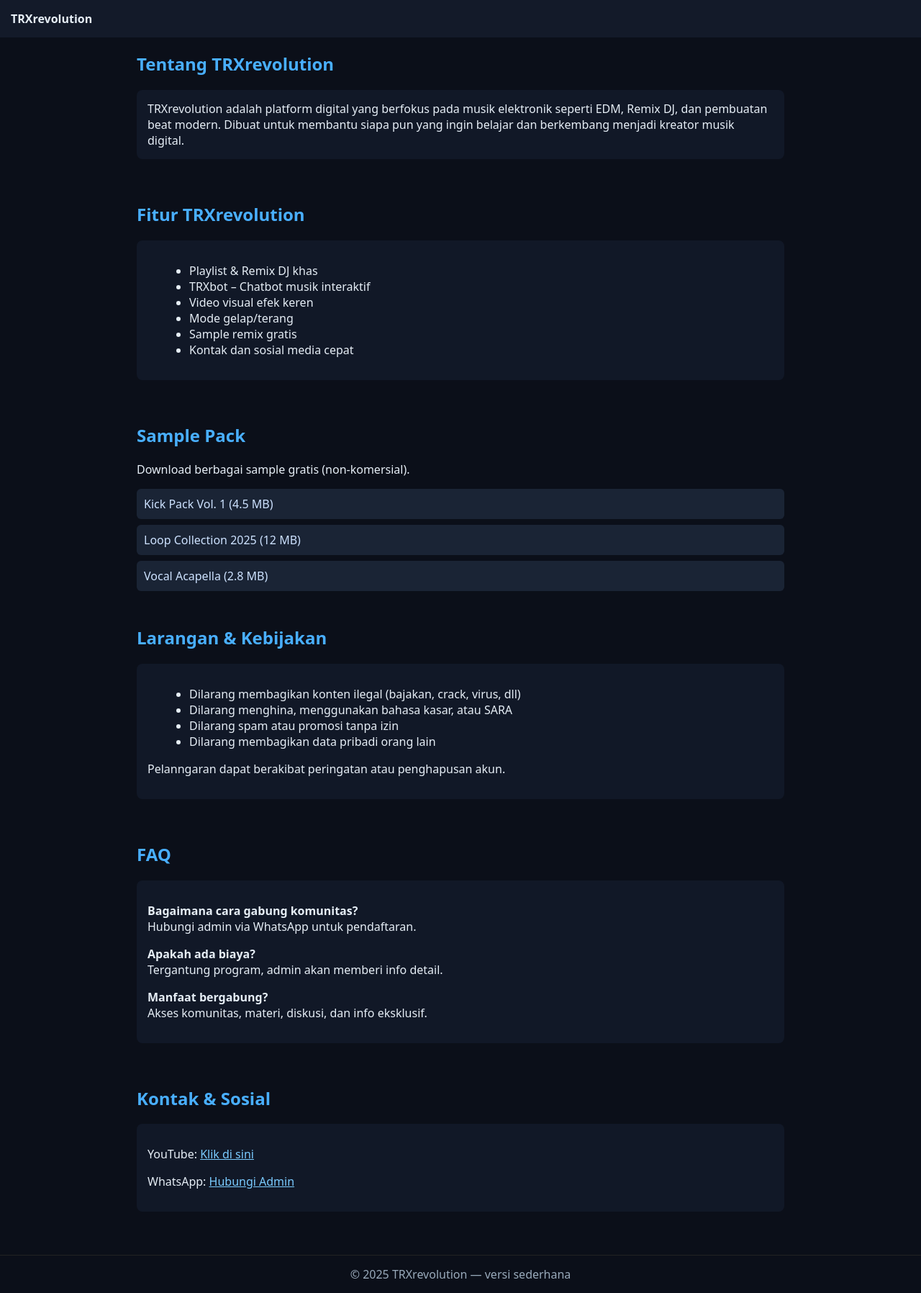
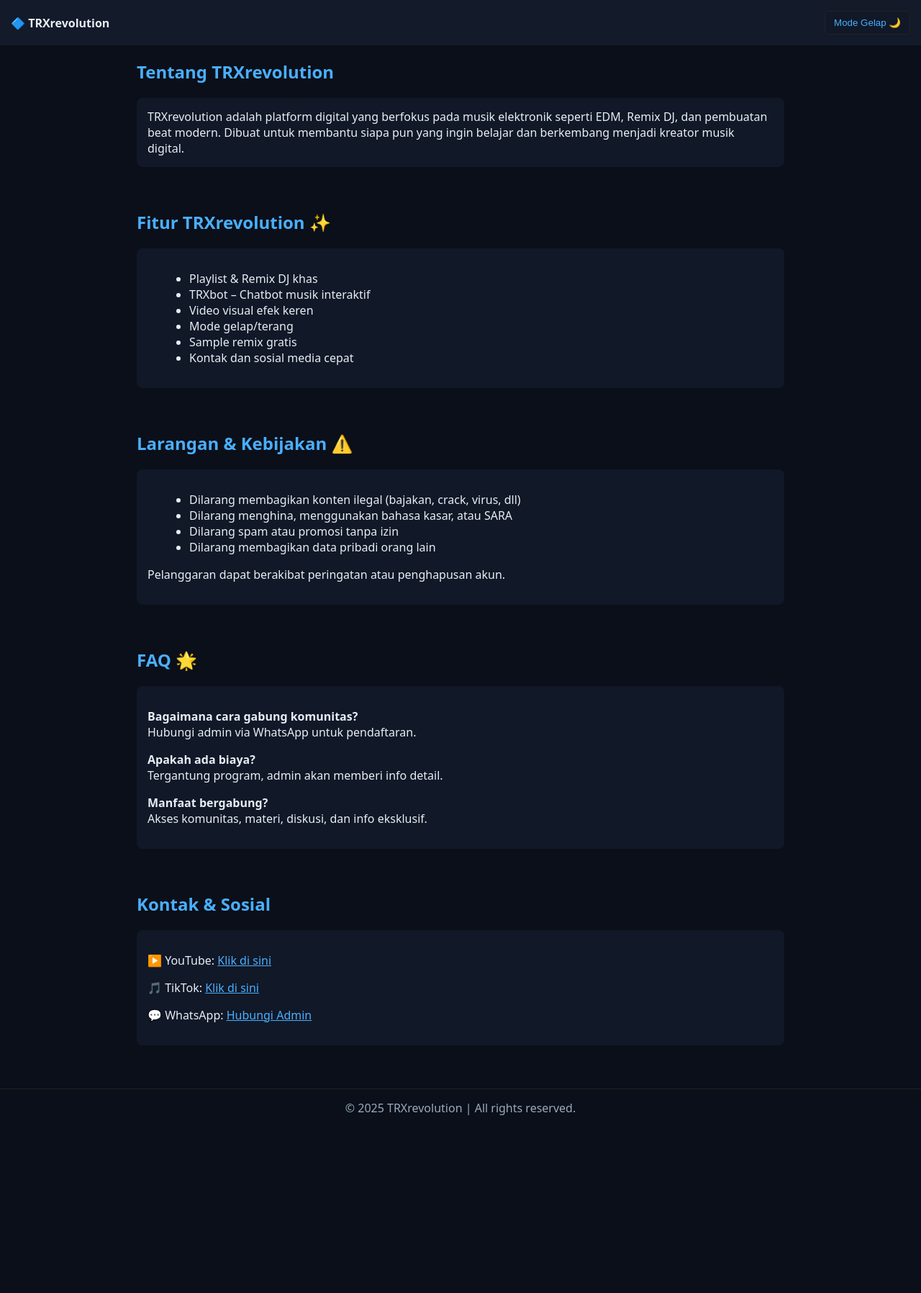
Before and after one commit to TRXrevolution/TRXrevolution, a plain HTML site: page index.html in a window 1280 px wide. Shown: the whole page at 72% size. After the commit the page ends 1565 px from the top, so only its background shows below. Drawn offline with Linux system fonts and the light colour scheme.

Commit message:
Update index.html
Added CSS variables for theming and updated styles for dark and light modes. Enhanced header and footer with icons and improved accessibility.

```diff
--- a/index.html
+++ b/index.html
@@ -5,12 +5,32 @@
   <meta name="viewport" content="width=device-width, initial-scale=1.0">
   <title>TRXrevolution - Simple</title>
   <style>
+    :root {
+      --bg: #0b0f19;
+      --text: #e6eef6;
+      --card: #111827;
+      --accent: #49afff;
+      --border: #222;
+      --sample: #1a2435;
+    }
+
+    body.light {
+      --bg: #f2f6ff;
+      --text: #1a1a1a;
+      --card: #ffffff;
+      --accent: #0066cc;
+      --border: #ddd;
+      --sample: #f1f6ff;
+    }
+
     body {
       font-family: system-ui, sans-serif;
       margin: 0;
-      background: #0b0f19;
-      color: #e6eef6;
+      background: var(--bg);
+      color: var(--text);
+      transition: background 0.3s, color 0.3s;
     }
+
     header {
       padding: 15px;
       display: flex;
@@ -18,11 +38,18 @@
       align-items: center;
       background: #131a29;
     }
+
+    /* Light mode khusus header */
+    body.light header {
+      background: #dbe7ff;
+    }
+
     nav a {
-      color: #7acbff;
+      color: var(--accent);
       margin: 0 10px;
       text-decoration: none;
     }
+
     .banner {
       background: #000;
       height: 180px;
@@ -32,44 +59,74 @@
       color: #fff;
       text-align: center;
     }
+
     section {
       padding: 20px;
       max-width: 900px;
       margin: auto;
     }
+
     h2 {
       margin-top: 0;
-      color: #49afff;
+      color: var(--accent);
     }
+
     .card {
-      background: #111827;
+      background: var(--card);
       padding: 15px;
       border-radius: 8px;
       margin-bottom: 20px;
+      transition: background 0.3s;
     }
+
     ul { margin-left: 18px; }
+
     footer {
       padding: 15px;
       text-align: center;
       color: #99aabb;
       margin-top: 20px;
-      border-top: 1px solid #222;
+      border-top: 1px solid var(--border);
     }
+
+    body.light footer {
+      color: #555;
+    }
+
     .sample-item {
       display: block;
-      background: #1a2435;
+      background: var(--sample);
       padding: 10px;
       border-radius: 6px;
       text-decoration: none;
-      color: #cde2ff;
+      color: var(--accent);
       margin-bottom: 8px;
+      transition: background 0.3s;
     }
+
+    /* Tombol toggle tema */
+    #themeToggle {
+      cursor: pointer;
+      padding: 8px 12px;
+      background: var(--card);
+      color: var(--accent);
+      border: 1px solid var(--border);
+      border-radius: 6px;
+      transition: 0.3s;
+    }
+
+    #themeToggle:hover {
+      opacity: 0.7;
+    }
+
   </style>
 </head>
 <body>
 
 <header>
-  <div><strong>TRXrevolution</strong></div>
+  <div><strong>🔷 TRXrevolution</strong></div>
+
+  <button id="themeToggle">Mode Gelap 🌙</button>
 </header>
 
 <section id="tentang">
@@ -80,7 +137,7 @@
 </section>
 
 <section id="fitur">
-  <h2>Fitur TRXrevolution</h2>
+  <h2>Fitur TRXrevolution ✨</h2>
   <div class="card">
     <ul>
       <li>Playlist & Remix DJ khas</li>
@@ -93,17 +150,8 @@
   </div>
 </section>
 
-<section id="samples">
-  <h2>Sample Pack</h2>
-  <p>Download berbagai sample gratis (non-komersial).</p>
-
-  <a class="sample-item" href="#">Kick Pack Vol. 1 (4.5 MB)</a>
-  <a class="sample-item" href="#">Loop Collection 2025 (12 MB)</a>
-  <a class="sample-item" href="#">Vocal Acapella (2.8 MB)</a>
-</section>
-
 <section id="rules">
-  <h2>Larangan & Kebijakan</h2>
+  <h2>Larangan & Kebijakan ⚠️</h2>
   <div class="card">
     <ul>
       <li>Dilarang membagikan konten ilegal (bajakan, crack, virus, dll)</li>
@@ -111,12 +159,12 @@
       <li>Dilarang spam atau promosi tanpa izin</li>
       <li>Dilarang membagikan data pribadi orang lain</li>
     </ul>
-    <p>Pelanngaran dapat berakibat peringatan atau penghapusan akun.</p>
+    <p>Pelanggaran dapat berakibat peringatan atau penghapusan akun.</p>
   </div>
 </section>
 
 <section id="faq">
-  <h2>FAQ</h2>
+  <h2>FAQ 🌟</h2>
   <div class="card">
     <p><strong>Bagaimana cara gabung komunitas?</strong><br>
       Hubungi admin via WhatsApp untuk pendaftaran.
@@ -131,14 +179,41 @@
 <section id="contact">
   <h2>Kontak & Sosial</h2>
   <div class="card">
-    <p>YouTube: <a href="https://youtube.com/@TRXrevolution_1" style="color:#7acbff;">Klik di sini</a></p>
-    <p>WhatsApp: <a href="#" style="color:#7acbff;">Hubungi Admin</a></p>
+    <p>▶️ YouTube: <a href="https://youtube.com/@TRXrevolution_1" style="color:var(--accent);">Klik di sini</a></p>
+    <p>🎵 TikTok: <a href="https://www.tiktok.com/@trxrevolution_1" style="color:var(--accent);">Klik di sini</a></p>
+    <p>💬 WhatsApp: <a href="#" style="color:var(--accent);">Hubungi Admin</a></p>
   </div>
 </section>
 
 <footer>
-  © 2025 TRXrevolution — versi sederhana
+  © <span id="year"></span> TRXrevolution | All rights reserved.
 </footer>
+
+<script>
+  // Tahun otomatis
+  document.getElementById("year").textContent = new Date().getFullYear();
+
+  // Theme toggle logic
+  const toggleBtn = document.getElementById("themeToggle");
+
+  // Load tema dari localStorage
+  if (localStorage.getItem("themeTRXrevolution") === "light") {
+    document.body.classList.add("light");
+    toggleBtn.textContent = "Mode Terang 🌤️";
+  }
+
+  toggleBtn.addEventListener("click", () => {
+    document.body.classList.toggle("light");
+
+    if (document.body.classList.contains("light")) {
+      toggleBtn.textContent = "Mode Gelap 🌙";
+      localStorage.setItem("themeTRXrevolution", "light");
+    } else {
+      toggleBtn.textContent = "Mode Gelap 🌙";
+      localStorage.setItem("themeTRXrevolution", "dark");
+    }
+  });
+</script>
 
 </body>
 </html>
```
